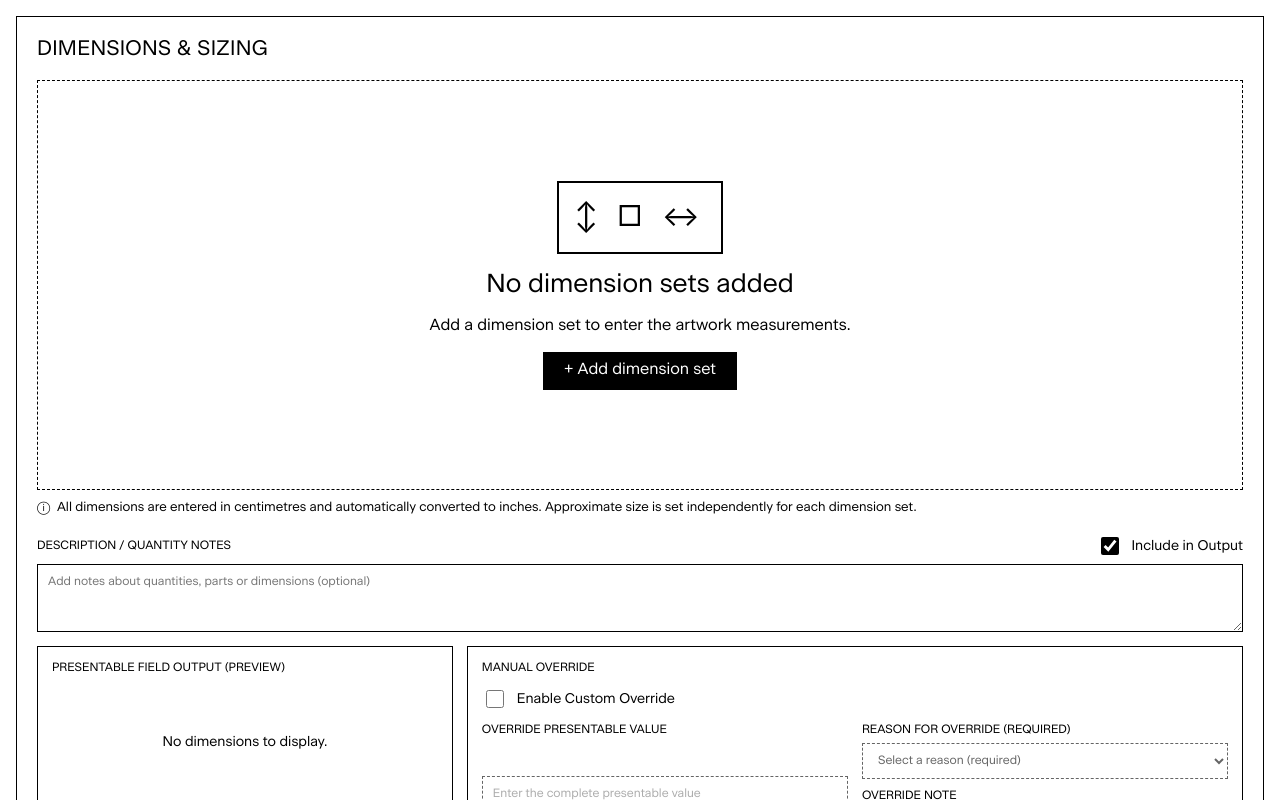
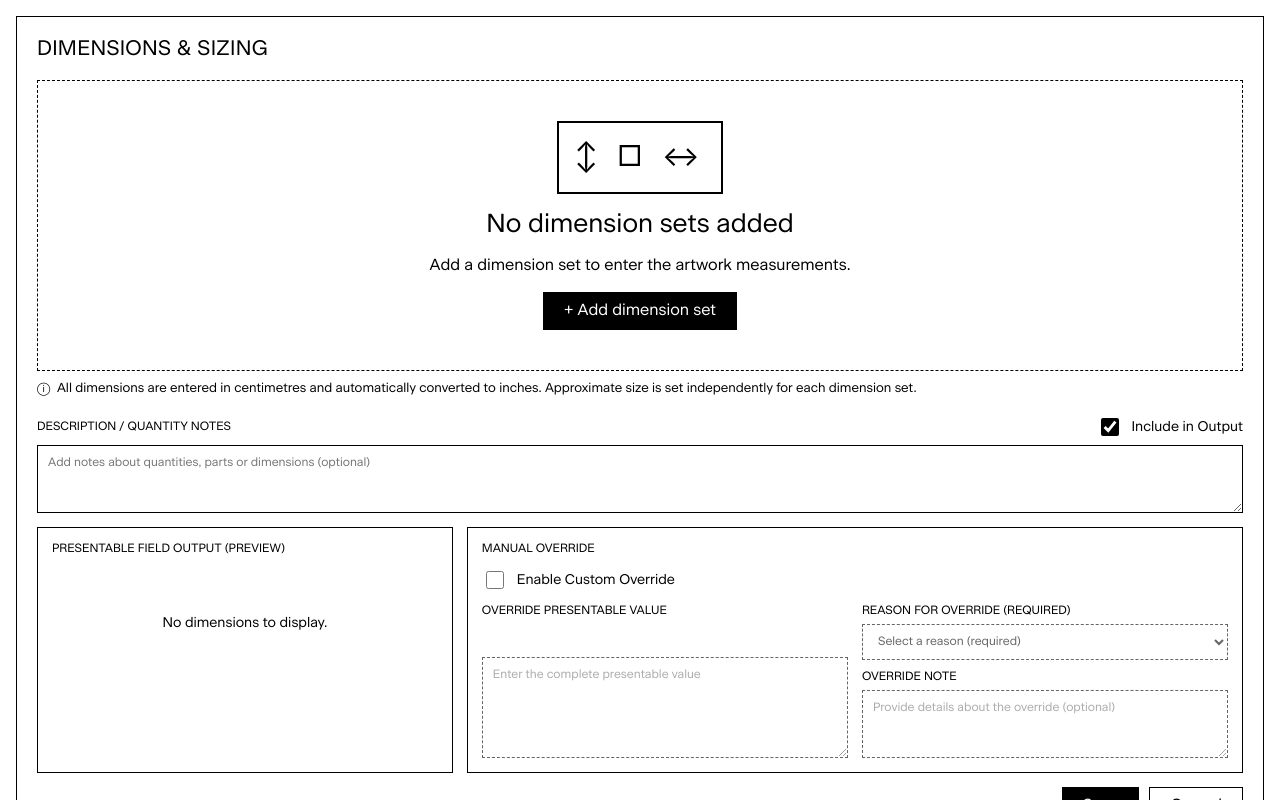
Before and after one commit to af43ww3fswf/dims, a React (Vite) app: page / in a window 1280 px wide. Shown: the top 800 px of the page. Built offline with nearby package versions, Linux system fonts and the light colour scheme.

Commit message:
Make empty state box dynamically sized instead of fixed height

```diff
--- a/src/styles.css
+++ b/src/styles.css
@@ -65,7 +65,7 @@ select:focus, input:focus, textarea:focus, button:focus-visible { outline: 2px s
 .primary { background: #000; color: #fff; border: 1px solid #000; font-weight: 650; }
 .secondary { background: #fff; color: #000; border: 1px solid #000; }
 
-.empty-state { min-height: 410px; border: 1px dashed #000; display: grid; place-content: center; justify-items: center; gap: 16px; text-align: center; }
+.empty-state { padding: 40px 20px; border: 1px dashed #000; display: grid; place-content: center; justify-items: center; gap: 16px; text-align: center; }
 .empty-state h2 { font-size: 26px; }
 .empty-state p { margin: 0; color: #000; }
 .dimension-icon { border: 2px solid #000; border-radius: 0; padding: 16px; font-size: 28px; letter-spacing: 6px; }
```
Also changed, not shown: 1 other file (tests, documents, lock files or other folders).
